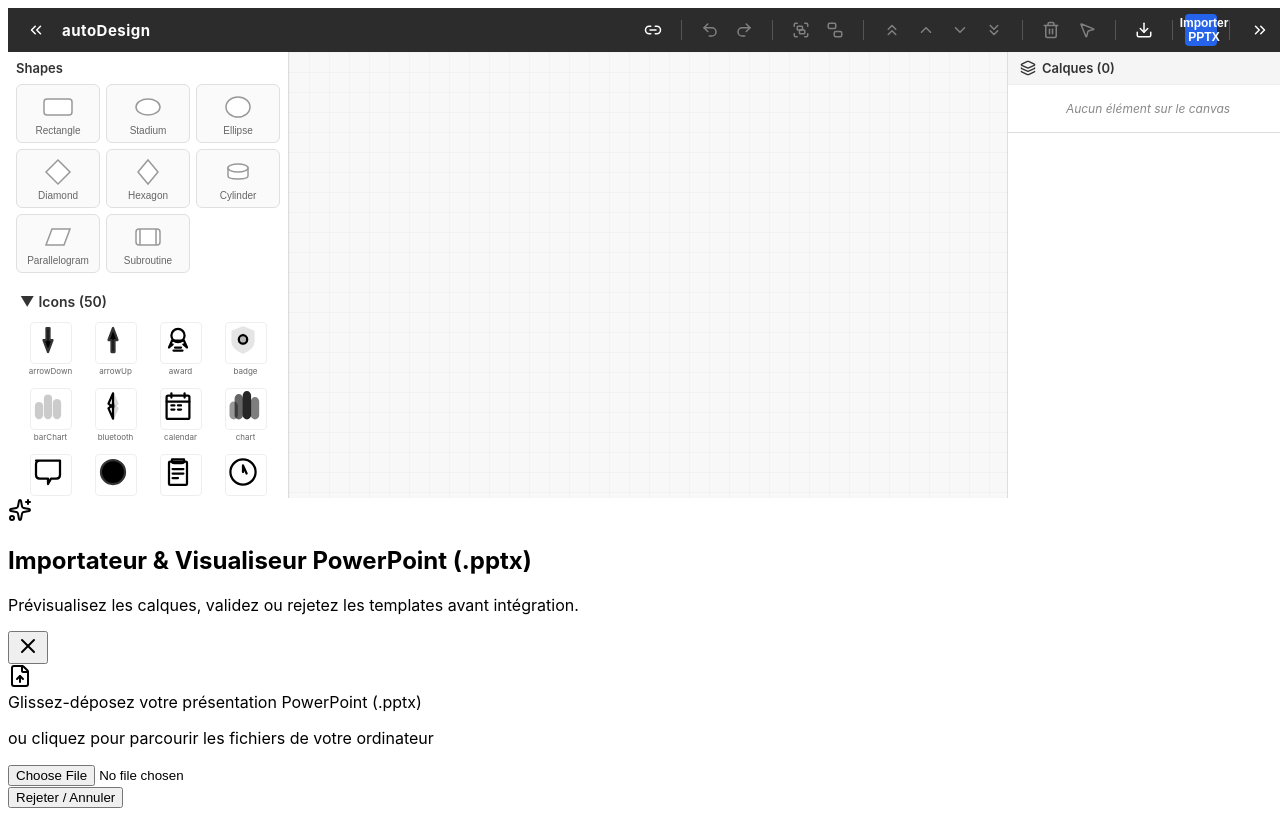
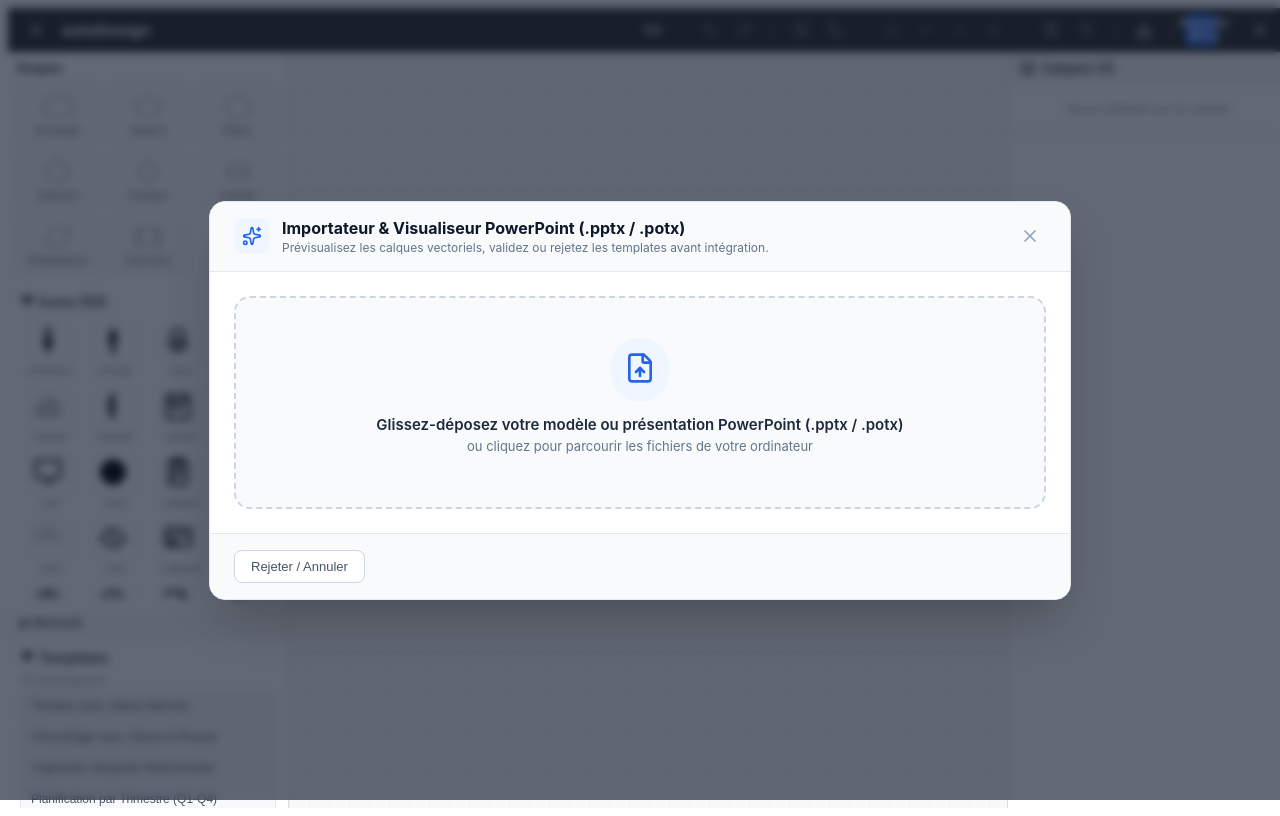
Before and after one commit to etcomment/autoDesign, a React (Vite) app: page / in a window 1280 px wide. Both pictures are taken after a click on the button "Importer PPTX". Built offline with nearby package versions, Linux system fonts and the light colour scheme.

Commit message:
style(ui): refonte complete du CSS de la modale PptxImportModal en Vanilla CSS inline pour un rendu parfait

```diff
--- a/src/templates/components/PptxImportModal.tsx
+++ b/src/templates/components/PptxImportModal.tsx
@@ -72,7 +72,7 @@ export function PptxImportModal({ isOpen, onClose }: PptxImportModalProps) {
         })
 
         if (slideFiles.length === 0) {
-          throw new Error('Aucune diapositive ou masquage de diapositive n’a été trouvé dans ce fichier PowerPoint (.potx / .pptx).')
+          throw new Error('Aucune diapositive ou masquage n’a été trouvé dans ce fichier PowerPoint (.potx / .pptx).')
         }
 
         const extractedPreviews: ExtractedSlidePreview[] = []
@@ -156,9 +156,7 @@ export function PptxImportModal({ isOpen, onClose }: PptxImportModalProps) {
   const handleValidateImport = () => {
     if (previews.length === 0) return
 
-    // Register dynamically in Template Store so user can preview and place immediately
     const cleanName = templateName.toLowerCase().replace(/[^a-z0-9]/g, '')
-    const selectedSlide = previews[selectedSlideIdx]!
 
     useTemplateStore.setState(s => ({
       ...s,
@@ -175,110 +173,114 @@ export function PptxImportModal({ isOpen, onClose }: PptxImportModalProps) {
   const activePreview = previews[selectedSlideIdx]
 
   return (
-    <div className="fixed inset-0 z-50 flex items-center justify-center bg-black/60 backdrop-blur-sm p-4">
-      <div className="bg-white dark:bg-slate-900 border border-slate-200 dark:border-slate-800 rounded-xl shadow-2xl w-full max-w-4xl max-h-[90vh] flex flex-col overflow-hidden text-slate-800 dark:text-slate-100">
+    <div style={styles.overlay}>
+      <div style={styles.modal}>
         {/* Header */}
-        <div className="flex items-center justify-between px-6 py-4 border-b border-slate-200 dark:border-slate-800 bg-slate-50 dark:bg-slate-900/50">
-          <div className="flex items-center gap-3">
-            <div className="p-2 bg-blue-100 dark:bg-blue-900/40 text-blue-600 dark:text-blue-400 rounded-lg">
-              <Sparkles className="w-5 h-5" />
+        <div style={styles.header}>
+          <div style={{ display: 'flex', alignItems: 'center', gap: 12 }}>
+            <div style={styles.headerIconBg}>
+              <Sparkles size={20} color="#2563eb" />
             </div>
             <div>
-              <h2 className="text-lg fontWeight-700 font-bold">Importateur & Visualiseur PowerPoint (.pptx)</h2>
-              <p className="text-xs text-slate-500 dark:text-slate-400">Prévisualisez les calques, validez ou rejetez les templates avant intégration.</p>
+              <h2 style={styles.headerTitle}>Importateur & Visualiseur PowerPoint (.pptx / .potx)</h2>
+              <p style={styles.headerSubtitle}>Prévisualisez les calques vectoriels, validez ou rejetez les templates avant intégration.</p>
             </div>
           </div>
-          <button
-            onClick={onClose}
-            className="p-2 text-slate-400 hover:text-slate-600 dark:hover:text-slate-200 rounded-lg hover:bg-slate-200/50 dark:hover:bg-slate-800 transition-colors"
-          >
-            <X className="w-5 h-5" />
+          <button onClick={onClose} style={styles.closeBtn} title="Fermer">
+            <X size={20} />
           </button>
         </div>
 
         {/* Content Body */}
-        <div className="flex-1 overflow-y-auto p-6 space-y-6">
+        <div style={styles.body}>
           {/* Dropzone if no file selected */}
           {!file && (
             <div
               onDragOver={e => e.preventDefault()}
               onDrop={handleDrop}
               onClick={() => fileInputRef.current?.click()}
-              className="border-2 border-dashed border-slate-300 dark:border-slate-700 hover:border-blue-500 dark:hover:border-blue-400 rounded-xl p-10 flex flex-col items-center justify-center gap-3 cursor-pointer transition-colors bg-slate-50/50 dark:bg-slate-900/30 hover:bg-blue-50/30 dark:hover:bg-blue-950/20 text-center"
+              style={styles.dropzone}
             >
-              <div className="p-4 bg-blue-50 dark:bg-blue-950/50 text-blue-600 dark:text-blue-400 rounded-full">
-                <FileUp className="w-8 h-8" />
+              <div style={styles.dropIconBg}>
+                <FileUp size={32} color="#2563eb" />
               </div>
-              <div>
-                <span className="font-semibold text-slate-800 dark:text-slate-200">Glissez-déposez votre présentation PowerPoint (.pptx)</span>
-                <p className="text-xs text-slate-500 dark:text-slate-400 mt-1">ou cliquez pour parcourir les fichiers de votre ordinateur</p>
+              <div style={{ textAlign: 'center' }}>
+                <span style={{ fontWeight: 600, fontSize: 15, color: '#1e293b' }}>
+                  Glissez-déposez votre modèle ou présentation PowerPoint (.pptx / .potx)
+                </span>
+                <p style={{ fontSize: 13, color: '#64748b', marginTop: 4 }}>
+                  ou cliquez pour parcourir les fichiers de votre ordinateur
+                </p>
               </div>
               <input
                 ref={fileInputRef}
                 type="file"
-                accept=".pptx"
-                className="hidden"
+                accept=".pptx,.potx"
+                style={{ display: 'none' }}
                 onChange={handleFileChange}
               />
             </div>
           )}
 
           {isLoading && (
-            <div className="flex items-center justify-center gap-3 py-12 text-blue-600 dark:text-blue-400 font-medium">
-              <RefreshCw className="w-6 h-6 animate-spin" />
-              <span>Analyse et extraction des diapositives PowerPoint en cours...</span>
+            <div style={styles.loadingContainer}>
+              <RefreshCw size={24} color="#2563eb" style={{ animation: 'spin 1s linear infinite' }} />
+              <span style={{ fontSize: 14, fontWeight: 500, color: '#2563eb' }}>
+                Analyse et extraction des calques PowerPoint en cours...
+              </span>
             </div>
           )}
 
           {errorMsg && (
-            <div className="p-4 bg-red-50 dark:bg-red-950/30 border border-red-200 dark:border-red-800/50 rounded-lg text-red-600 dark:text-red-400 flex items-center gap-3 text-sm">
-              <AlertCircle className="w-5 h-5 flex-shrink-0" />
+            <div style={styles.errorBox}>
+              <AlertCircle size={20} color="#dc2626" />
               <span>{errorMsg}</span>
             </div>
           )}
 
           {/* Inspection & Visualizer Panel */}
           {file && !isLoading && previews.length > 0 && (
-            <div className="grid grid-cols-1 md:grid-cols-3 gap-6">
+            <div style={styles.gridContainer}>
               {/* Left Column: Form & Slide Selector */}
-              <div className="space-y-4 md:col-span-1">
-                <div>
-                  <label className="block text-xs font-semibold text-slate-600 dark:text-slate-400 mb-1">Nom du Template</label>
+              <div style={styles.leftColumn}>
+                <div style={styles.formGroup}>
+                  <label style={styles.label}>Nom du Template</label>
                   <input
                     type="text"
                     value={templateName}
                     onChange={e => setTemplateName(e.target.value)}
-                    className="w-full px-3 py-2 bg-white dark:bg-slate-800 border border-slate-200 dark:border-slate-700 rounded-lg text-sm font-medium focus:ring-2 focus:ring-blue-500 outline-none"
+                    style={styles.input}
                   />
                 </div>
 
-                <div>
-                  <label className="block text-xs font-semibold text-slate-600 dark:text-slate-400 mb-1">Catégorie Détectée</label>
+                <div style={styles.formGroup}>
+                  <label style={styles.label}>Catégorie Détectée</label>
                   <input
                     type="text"
                     value={categoryName}
                     onChange={e => setCategoryName(e.target.value)}
-                    className="w-full px-3 py-2 bg-white dark:bg-slate-800 border border-slate-200 dark:border-slate-700 rounded-lg text-sm font-medium focus:ring-2 focus:ring-blue-500 outline-none"
+                    style={styles.input}
                   />
                 </div>
 
-                <div>
-                  <label className="block text-xs font-semibold text-slate-600 dark:text-slate-400 mb-2">
+                <div style={styles.formGroup}>
+                  <label style={styles.label}>
                     Diapositives Détectées ({previews.length})
                   </label>
-                  <div className="space-y-2 max-h-48 overflow-y-auto pr-1">
+                  <div style={styles.slideList}>
                     {previews.map((prev, idx) => (
                       <button
                         key={idx}
                         onClick={() => setSelectedSlideIdx(idx)}
-                        className={`w-full p-2.5 rounded-lg border text-left flex items-center justify-between transition-colors ${
-                          selectedSlideIdx === idx
-                            ? 'border-blue-500 bg-blue-50 dark:bg-blue-950/40 text-blue-700 dark:text-blue-300 font-semibold'
-                            : 'border-slate-200 dark:border-slate-800 bg-slate-50/50 dark:bg-slate-900/50 hover:bg-slate-100 dark:hover:bg-slate-800'
-                        }`}
+                        style={{
+                          ...styles.slideItem,
+                          ...(selectedSlideIdx === idx ? styles.slideItemActive : {}),
+                        }}
                       >
-                        <span className="text-xs truncate">Slide {prev.slideNumber}: {prev.sampleText.slice(0, 20) || 'Sans titre'}</span>
-                        <span className="text-[10px] px-1.5 py-0.5 rounded bg-slate-200 dark:bg-slate-800 text-slate-600 dark:text-slate-400">
+                        <span style={styles.slideText}>
+                          Slide {prev.slideNumber}: {prev.sampleText.slice(0, 18) || 'Sans titre'}
+                        </span>
+                        <span style={styles.badge}>
                           {prev.shapesCount} formes
                         </span>
                       </button>
@@ -286,10 +288,10 @@ export function PptxImportModal({ isOpen, onClose }: PptxImportModalProps) {
                   </div>
                 </div>
 
-                <div className="pt-2">
+                <div style={{ marginTop: 12 }}>
                   <button
                     onClick={() => { setFile(null); setPreviews([]); }}
-                    className="text-xs text-blue-600 dark:text-blue-400 hover:underline"
+                    style={styles.changeFileBtn}
                   >
                     Changer de fichier PowerPoint
                   </button>
@@ -297,22 +299,31 @@ export function PptxImportModal({ isOpen, onClose }: PptxImportModalProps) {
               </div>
 
               {/* Right Column: Visualizer Canvas Preview */}
-              <div className="md:col-span-2 space-y-3">
-                <div className="flex items-center justify-between">
-                  <span className="text-xs font-semibold text-slate-600 dark:text-slate-400">Aperçu Vectoriel Interactif</span>
-                  {activePreview && (
-                    <div className="flex items-center gap-1.5">
-                      <span className="text-[11px] text-slate-400">Couleurs :</span>
+              <div style={styles.rightColumn}>
+                <div style={styles.previewHeader}>
+                  <span style={styles.label}>Aperçu Vectoriel Interactif</span>
+                  {activePreview && activePreview.colors.length > 0 && (
+                    <div style={{ display: 'flex', alignItems: 'center', gap: 6 }}>
+                      <span style={{ fontSize: 11, color: '#94a3b8' }}>Couleurs :</span>
                       {activePreview.colors.map((clr, i) => (
-                        <div key={i} className="w-3.5 h-3.5 rounded-full border border-black/10" style={{ backgroundColor: clr }} />
+                        <div
+                          key={i}
+                          style={{
+                            width: 14,
+                            height: 14,
+                            borderRadius: '50%',
+                            backgroundColor: clr,
+                            border: '1px solid rgba(255,255,255,0.2)',
+                          }}
+                        />
                       ))}
                     </div>
                   )}
                 </div>
 
-                <div className="w-full h-72 bg-slate-900/90 rounded-xl border border-slate-800 flex items-center justify-center p-4 relative overflow-hidden shadow-inner">
+                <div style={styles.canvasContainer}>
                   {activePreview && (
-                    <svg viewBox="0 0 800 500" className="w-full h-full">
+                    <svg viewBox="0 0 800 500" style={{ width: '100%', height: '100%' }}>
                       {activePreview.shapes.map((shape, idx) => (
                         <g key={idx}>
                           <rect
@@ -349,30 +360,15 @@ export function PptxImportModal({ isOpen, onClose }: PptxImportModalProps) {
         </div>
 
         {/* Footer Actions */}
-        <div className="px-6 py-4 border-t border-slate-200 dark:border-slate-800 bg-slate-50 dark:bg-slate-900/50 flex items-center justify-between">
-          <button
-            onClick={onClose}
-            className="px-4 py-2 text-sm font-medium text-slate-600 dark:text-slate-400 hover:text-slate-800 dark:hover:text-slate-200 border border-slate-300 dark:border-slate-700 rounded-lg hover:bg-slate-100 dark:hover:bg-slate-800 transition-colors"
-          >
+        <div style={styles.footer}>
+          <button onClick={onClose} style={styles.cancelBtn}>
             Rejeter / Annuler
           </button>
 
           {file && previews.length > 0 && (
-            <button
-              onClick={handleValidateImport}
-              className="px-5 py-2 text-sm font-semibold text-white bg-emerald-600 hover:bg-emerald-700 active:bg-emerald-800 rounded-lg shadow-sm flex items-center gap-2 transition-colors"
-            >
-              {isSuccess ? (
-                <>
-                  <Check className="w-4 h-4" />
-                  <span>Importation Validée !</span>
-                </>
-              ) : (
-                <>
-                  <Check className="w-4 h-4" />
-                  <span>Valider et Importer le Template</span>
-                </>
-              )}
+            <button onClick={handleValidateImport} style={styles.validateBtn}>
+              <Check size={16} />
+              <span>{isSuccess ? 'Importation Validée !' : 'Valider et Importer le Template'}</span>
             </button>
           )}
         </div>
@@ -380,3 +376,250 @@ export function PptxImportModal({ isOpen, onClose }: PptxImportModalProps) {
     </div>
   )
 }
+
+const styles: Record<string, React.CSSProperties> = {
+  overlay: {
+    position: 'fixed',
+    top: 0,
+    left: 0,
+    right: 0,
+    bottom: 0,
+    backgroundColor: 'rgba(15, 23, 42, 0.65)',
+    backdropFilter: 'blur(4px)',
+    display: 'flex',
+    alignItems: 'center',
+    justifyContent: 'center',
+    zIndex: 9999,
+    padding: 16,
+  },
+  modal: {
+    backgroundColor: '#ffffff',
+    borderRadius: 16,
+    boxShadow: '0 25px 50px -12px rgba(0, 0, 0, 0.25)',
+    width: '100%',
+    maxWidth: 860,
+    maxHeight: '90vh',
+    display: 'flex',
+    flexDirection: 'column',
+    overflow: 'hidden',
+    border: '1px solid #e2e8f0',
+    fontFamily: '-apple-system, BlinkMacSystemFont, "Segoe UI", Roboto, sans-serif',
+  },
+  header: {
+    display: 'flex',
+    alignItems: 'center',
+    justifyContent: 'space-between',
+    padding: '16px 24px',
+    borderBottom: '1px solid #e2e8f0',
+    backgroundColor: '#f8fafc',
+  },
+  headerIconBg: {
+    padding: 8,
+    backgroundColor: '#eff6ff',
+    borderRadius: 8,
+    display: 'flex',
+    alignItems: 'center',
+    justifyContent: 'center',
+  },
+  headerTitle: {
+    fontSize: 16,
+    fontWeight: 700,
+    color: '#0f172a',
+    margin: 0,
+  },
+  headerSubtitle: {
+    fontSize: 12,
+    color: '#64748b',
+    margin: 0,
+    marginTop: 2,
+  },
+  closeBtn: {
+    background: 'transparent',
+    border: 'none',
+    color: '#94a3b8',
+    cursor: 'pointer',
+    padding: 6,
+    borderRadius: 6,
+    display: 'flex',
+    alignItems: 'center',
+    justifyContent: 'center',
+  },
+  body: {
+    flex: 1,
+    overflowY: 'auto',
+    padding: 24,
+  },
+  dropzone: {
+    border: '2px dashed #cbd5e1',
+    borderRadius: 16,
+    padding: 40,
+    display: 'flex',
+    flexDirection: 'column',
+    alignItems: 'center',
+    justifyContent: 'center',
+    gap: 12,
+    cursor: 'pointer',
+    backgroundColor: '#f8fafc',
+    transition: 'all 0.2s',
+  },
+  dropIconBg: {
+    padding: 14,
+    backgroundColor: '#eff6ff',
+    borderRadius: '50%',
+  },
+  loadingContainer: {
+    display: 'flex',
+    alignItems: 'center',
+    justifyContent: 'center',
+    gap: 12,
+    padding: 48,
+  },
+  errorBox: {
+    padding: 14,
+    backgroundColor: '#fef2f2',
+    border: '1px solid #fecaca',
+    borderRadius: 8,
+    color: '#dc2626',
+    display: 'flex',
+    alignItems: 'center',
+    gap: 10,
+    fontSize: 13,
+  },
+  gridContainer: {
+    display: 'grid',
+    gridTemplateColumns: '260px 1fr',
+    gap: 24,
+  },
+  leftColumn: {
+    display: 'flex',
+    flexDirection: 'column',
+    gap: 16,
+  },
+  rightColumn: {
+    display: 'flex',
+    flexDirection: 'column',
+    gap: 8,
+  },
+  formGroup: {
+    display: 'flex',
+    flexDirection: 'column',
+    gap: 6,
+  },
+  label: {
+    fontSize: 12,
+    fontWeight: 600,
+    color: '#475569',
+  },
+  input: {
+    width: '100%',
+    padding: '8px 12px',
+    backgroundColor: '#ffffff',
+    border: '1px solid #cbd5e1',
+    borderRadius: 8,
+    fontSize: 13,
+    fontWeight: 500,
+    color: '#0f172a',
+    outline: 'none',
+    boxSizing: 'border-box',
+  },
+  slideList: {
+    display: 'flex',
+    flexDirection: 'column',
+    gap: 6,
+    maxHeight: 180,
+    overflowY: 'auto',
+  },
+  slideItem: {
+    width: '100%',
+    padding: '8px 10px',
+    borderRadius: 8,
+    border: '1px solid #e2e8f0',
+    backgroundColor: '#f8fafc',
+    cursor: 'pointer',
+    textAlign: 'left',
+    display: 'flex',
+    alignItems: 'center',
+    justifyContent: 'space-between',
+    fontSize: 12,
+    color: '#334155',
+  },
+  slideItemActive: {
+    borderColor: '#2563eb',
+    backgroundColor: '#eff6ff',
+    color: '#1d4ed8',
+    fontWeight: 600,
+  },
+  slideText: {
+    overflow: 'hidden',
+    textOverflow: 'ellipsis',
+    whiteSpace: 'nowrap',
+    maxWidth: 160,
+  },
+  badge: {
+    fontSize: 10,
+    padding: '2px 6px',
+    borderRadius: 4,
+    backgroundColor: '#e2e8f0',
+    color: '#475569',
+  },
+  changeFileBtn: {
+    background: 'none',
+    border: 'none',
+    color: '#2563eb',
+    fontSize: 12,
+    fontWeight: 500,
+    cursor: 'pointer',
+    padding: 0,
+    textDecoration: 'underline',
+  },
+  previewHeader: {
+    display: 'flex',
+    alignItems: 'center',
+    justifyContent: 'space-between',
+  },
+  canvasContainer: {
+    width: '100%',
+    height: 280,
+    backgroundColor: '#0f172a',
+    borderRadius: 12,
+    border: '1px solid #1e293b',
+    padding: 16,
+    boxSizing: 'border-box',
+    display: 'flex',
+    alignItems: 'center',
+    justifyContent: 'center',
+    overflow: 'hidden',
+  },
+  footer: {
+    display: 'flex',
+    alignItems: 'center',
+    justifyContent: 'space-between',
+    padding: '16px 24px',
+    borderTop: '1px solid #e2e8f0',
+    backgroundColor: '#f8fafc',
+  },
+  cancelBtn: {
+    padding: '8px 16px',
+    fontSize: 13,
+    fontWeight: 500,
+    color: '#475569',
+    backgroundColor: '#ffffff',
+    border: '1px solid #cbd5e1',
+    borderRadius: 8,
+    cursor: 'pointer',
+  },
+  validateBtn: {
+    padding: '9px 18px',
+    fontSize: 13,
+    fontWeight: 600,
+    color: '#ffffff',
+    backgroundColor: '#059669',
+    border: 'none',
+    borderRadius: 8,
+    cursor: 'pointer',
+    display: 'flex',
+    alignItems: 'center',
+    gap: 8,
+    boxShadow: '0 1px 2px 0 rgba(0, 0, 0, 0.05)',
+  },
+}
```
